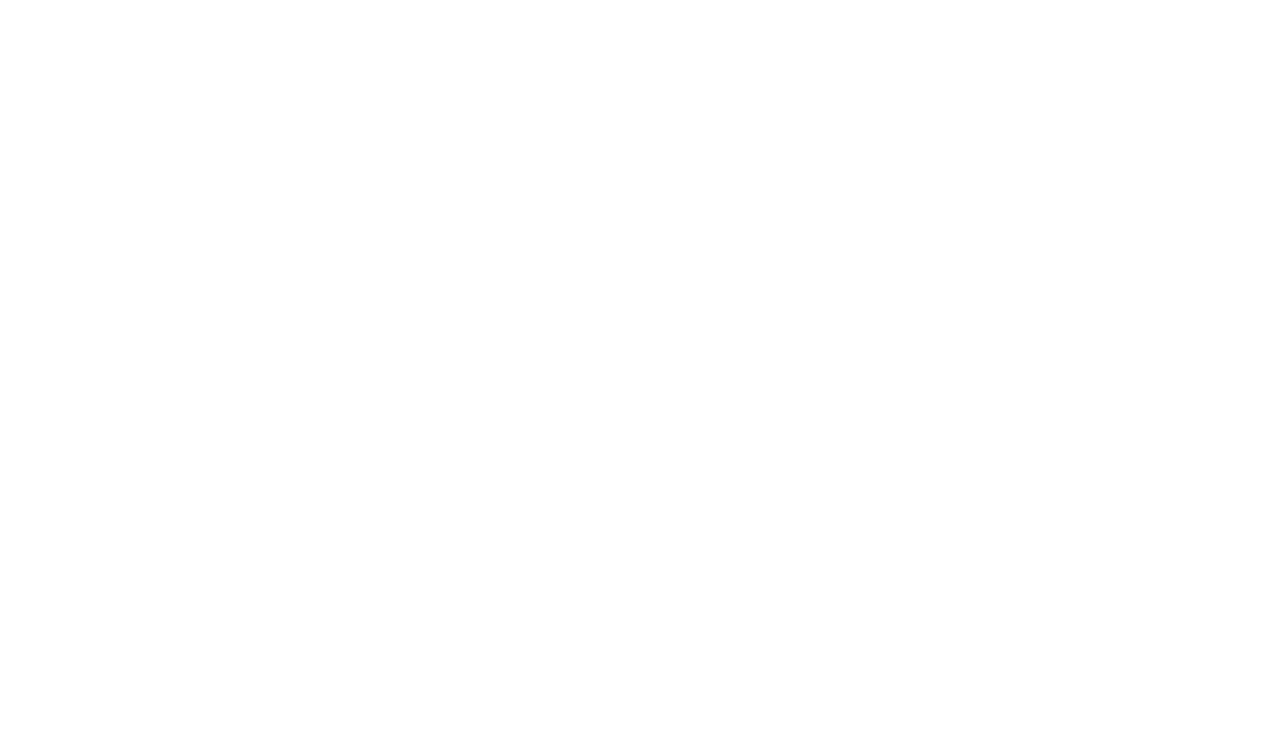
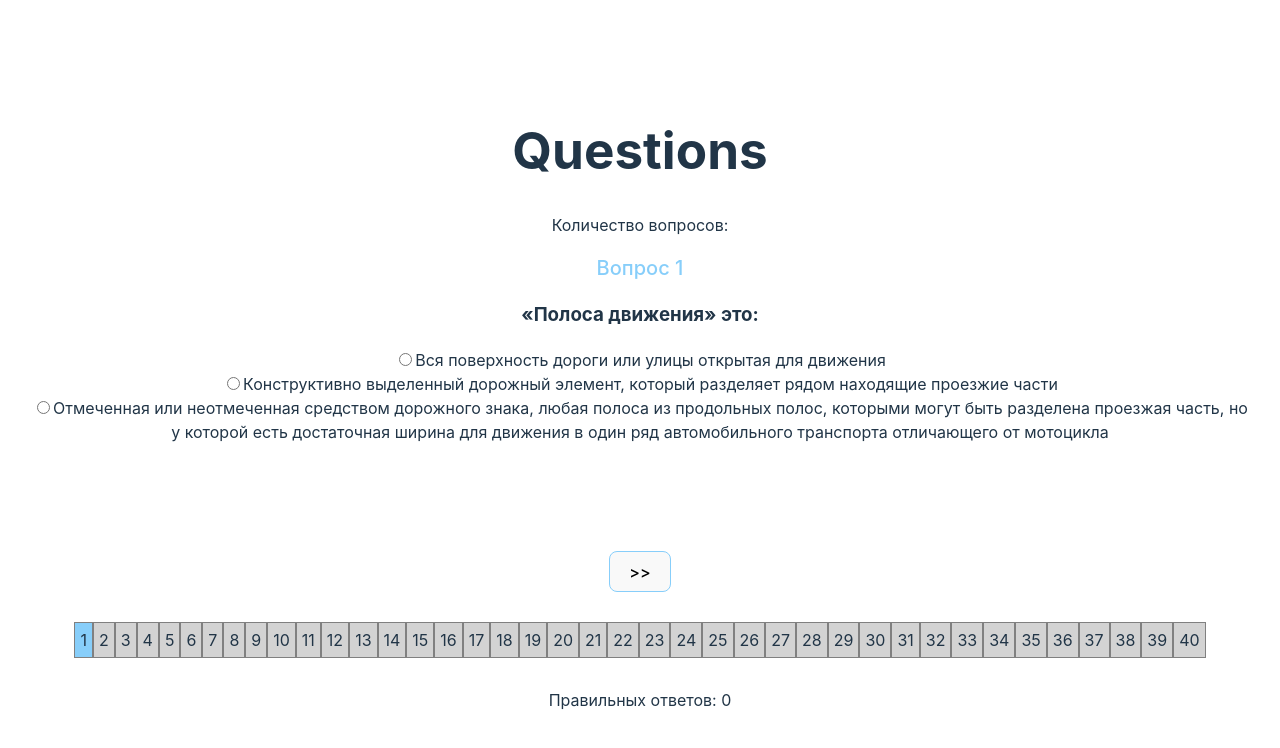
Before and after one commit to valleriia-gridina/questions, a React (Vite) app: page /questions in a window 1280 px wide. Shown: the top 748 px of the page. Built offline with nearby package versions, Linux system fonts and the light colour scheme.

Commit message:
Fixes finally %) v.2.0.2

```diff
--- a/src/App.css
+++ b/src/App.css
@@ -132,3 +132,17 @@
   flex-direction: column;
   font-size: 32px;
 }
+input[type="number"]::-webkit-inner-spin-button,
+input[type="number"]::-webkit-outer-spin-button {
+  -webkit-appearance: none;
+  -moz-appearance: none;
+  appearance: none;
+  margin: 0;
+}
+
+.correct + span {
+  color: lightgreen;
+}
+.wrong + span {
+  color: darkred;
+}
--- a/src/App.tsx
+++ b/src/App.tsx
@@ -25,7 +25,7 @@
       errorElement: <NotFound />,
     },
   ]);
-  <RouterProvider router={router} />;
+  return <RouterProvider router={router} />;
 }
 
 export default App;
--- a/src/components/QuestionCard/QuestionCard.tsx
+++ b/src/components/QuestionCard/QuestionCard.tsx
@@ -1,17 +1,12 @@
 import { useState, useEffect } from "react";
-import { TQuestion } from "../types";
+import { TQuestion, AnswerOption } from "../types";
 
-// answers item types:
 interface TProps extends TQuestion {
-  handleAnswer: (
-    questionId: number,
-    answerId: number,
-    isCorrect: boolean
-  ) => void;
+  handleAnswer: (questionId: number, answerId: number) => void;
   selectedAnswerId: number | null;
+  isAnswerCorrect?: boolean;
 }
 
-// Current answer props
 const QuestionCard = ({
   id,
   title,
@@ -19,6 +14,7 @@
   explanation,
   handleAnswer,
   selectedAnswerId,
+  isAnswerCorrect,
 }: TProps) => {
   const [isCorrect, setIsCorrect] = useState<undefined | boolean>(undefined);
 
@@ -26,10 +22,25 @@
     setIsCorrect(undefined);
   }, [id]);
 
+  const handleOptionChange = (optionId: number, isOptionCorrect: boolean) => {
+    handleAnswer(id, optionId);
+    setIsCorrect(isOptionCorrect);
+  };
+
+  const getClassName = (item: AnswerOption) => {
+    if (selectedAnswerId === null) return "";
+    return item.id === selectedAnswerId
+      ? isAnswerCorrect
+        ? "correct"
+        : "wrong"
+      : "";
+  };
+
   return (
     <li>
       <h3>{title}</h3>
       {answerOptions.map((item) => {
+        const className = getClassName(item);
         return (
           <div key={item.id}>
             <label>
@@ -38,17 +49,14 @@
                 checked={selectedAnswerId === item.id}
                 name={`q${id}`}
                 disabled={selectedAnswerId !== null}
-                onChange={() => {
-                  handleAnswer(id, item.id, item.isCorrect);
-                  setIsCorrect(item.isCorrect);
-                }}
+                onChange={() => handleOptionChange(item.id, item.isCorrect)}
+                className={className}
               />
-              {item.title}
+              <span>{item.title}</span>
             </label>
           </div>
         );
       })}
-      {/* show explanation if answer is incorrect */}
       {!isCorrect && isCorrect !== undefined && <p>{explanation}</p>}
     </li>
   );
--- a/src/components/QuestionsForm/QuestionsForm.tsx
+++ b/src/components/QuestionsForm/QuestionsForm.tsx
@@ -3,31 +3,7 @@
 import QuestionCard from "../QuestionCard/QuestionCard";
 import { Link } from "react-router-dom";
 import cx from "classnames";
-
-type TAnswers = {
-  id: number;
-  isCorrect: boolean;
-  selectedAnswerId: number | null;
-};
-
-type AnswerOption = {
-  id: number;
-  title: string;
-  isCorrect: boolean;
-};
-
-type Question = {
-  id: number;
-  title: string;
-  answerOptions: AnswerOption[];
-  explanation: string;
-};
-
-type QuestionsProps = {
-  quantityOfQuestions: number;
-};
-
-// Shuffle the questions array
+import { TAnswers, TQuestionOrig, TQuestionsProps } from "../types";
 
 const shuffleArray = <T,>(array: T[]): T[] => {
   const shuffledArray = [...array];
@@ -38,12 +14,12 @@
   return shuffledArray;
 };
 
-const QuestionsForm: React.FC<QuestionsProps> = ({ quantityOfQuestions }) => {
-  const [questions, setQuestions] = useState<Question[]>(originalQuestions);
+const QuestionsForm: React.FC<TQuestionsProps> = ({ quantityOfQuestions }) => {
+  const [questions, setQuestions] =
+    useState<TQuestionOrig[]>(originalQuestions);
   const [activeQuestion, setActiveQuestion] = useState(0);
   const [answers, setAnswers] = useState<TAnswers[]>([]);
 
-  // Shuffle answers
   useEffect(() => {
     const shuffledQuestions = shuffleArray(originalQuestions).map(
       (question) => ({
@@ -51,7 +27,6 @@
         answerOptions: shuffleArray(question.answerOptions),
       })
     );
-    // Show exact quantity of questions
     const qtyQuestionsShuffeled = shuffledQuestions.slice(
       0,
       quantityOfQuestions
@@ -60,35 +35,34 @@
     setQuestions(qtyQuestionsShuffeled);
   }, [quantityOfQuestions]);
 
-  // Prev, next buttons functionality
-
   const handleShowNext = () => {
     setActiveQuestion(activeQuestion + 1);
-    console.log(activeQuestion);
   };
   const handleShowPrev = () => {
     setActiveQuestion(activeQuestion - 1);
   };
   const isLastQuestion = questions.length - 1;
 
-  // Answer processing
-  const handleAnswer = (
-    questionId: number,
-    answerId: number,
-    isCorrect: boolean
-  ) => {
+  const handleAnswer = (questionId: number, answerId: number) => {
+    const isAnswerCorrect =
+      questions[activeQuestion].answerOptions.find(
+        (option) => option.id === answerId
+      )?.isCorrect ?? false;
     setAnswers((prevAnswers) => {
       const updatedAnswers = prevAnswers.filter(
         (answer) => answer.id !== questionId
       );
       return [
         ...updatedAnswers,
-        { id: questionId, selectedAnswerId: answerId, isCorrect },
+        {
+          id: questionId,
+          selectedAnswerId: answerId,
+          isCorrect: isAnswerCorrect,
+        },
       ];
     });
   };
 
-  // setting active question
   const handleQuestionSwitch = (index: number) => {
     setActiveQuestion(index);
   };
@@ -111,6 +85,7 @@
             {...questions[activeQuestion]}
             handleAnswer={handleAnswer}
             selectedAnswerId={currentAnswer?.selectedAnswerId || null}
+            isAnswerCorrect={currentAnswer?.isCorrect}
           />
         </ul>
         <nav className="questionsNav">
--- a/src/components/constants.ts
+++ b/src/components/constants.ts
@@ -901,3 +901,5 @@
 ];
 
 export const a = [];
+
+export const totalQuestions = questions.length;
--- a/src/pages/HomePage.tsx
+++ b/src/pages/HomePage.tsx
@@ -1,22 +1,21 @@
 import { useState, ChangeEvent } from "react";
 import { Link } from "react-router-dom";
+import { totalQuestions } from "../components/constants";
 
 const HomePage = () => {
   const [questionQuantity, setQuestionQuantity] = useState(1);
   const getNumber = (e: ChangeEvent<HTMLInputElement>) => {
     setQuestionQuantity(Number(e.target.value));
   };
-
-  //   Check, if number of questions is Ok )
-  const isDisabled = questionQuantity < 1 || questionQuantity > 40;
+  const isDisabled = questionQuantity < 1 || questionQuantity > totalQuestions;
 
   return (
     <div>
       <h1>Welcome to drivers test</h1>
       <div className="questionsQty">
-        <label>Enter the number of questions (1-40)</label>
+        <label>Enter the number of questions (1-{totalQuestions})</label>
         <div className="inputHolder">
-          <input type="text" value={questionQuantity} onChange={getNumber} />
+          <input type="number" value={questionQuantity} onChange={getNumber} />
         </div>
         <Link
           to="/questions"
--- a/src/pages/Questions.tsx
+++ b/src/pages/Questions.tsx
@@ -2,7 +2,6 @@
 import Questions from "../components/QuestionsForm/QuestionsForm";
 
 const QuestionsPage = () => {
-  // send Questions quantity to the questions component through the useLocation router hook
   const location = useLocation();
   const { key } = location.state || {};
   return (
```
Also changed, not shown: src/components/types.ts (+23 -0 lines).
